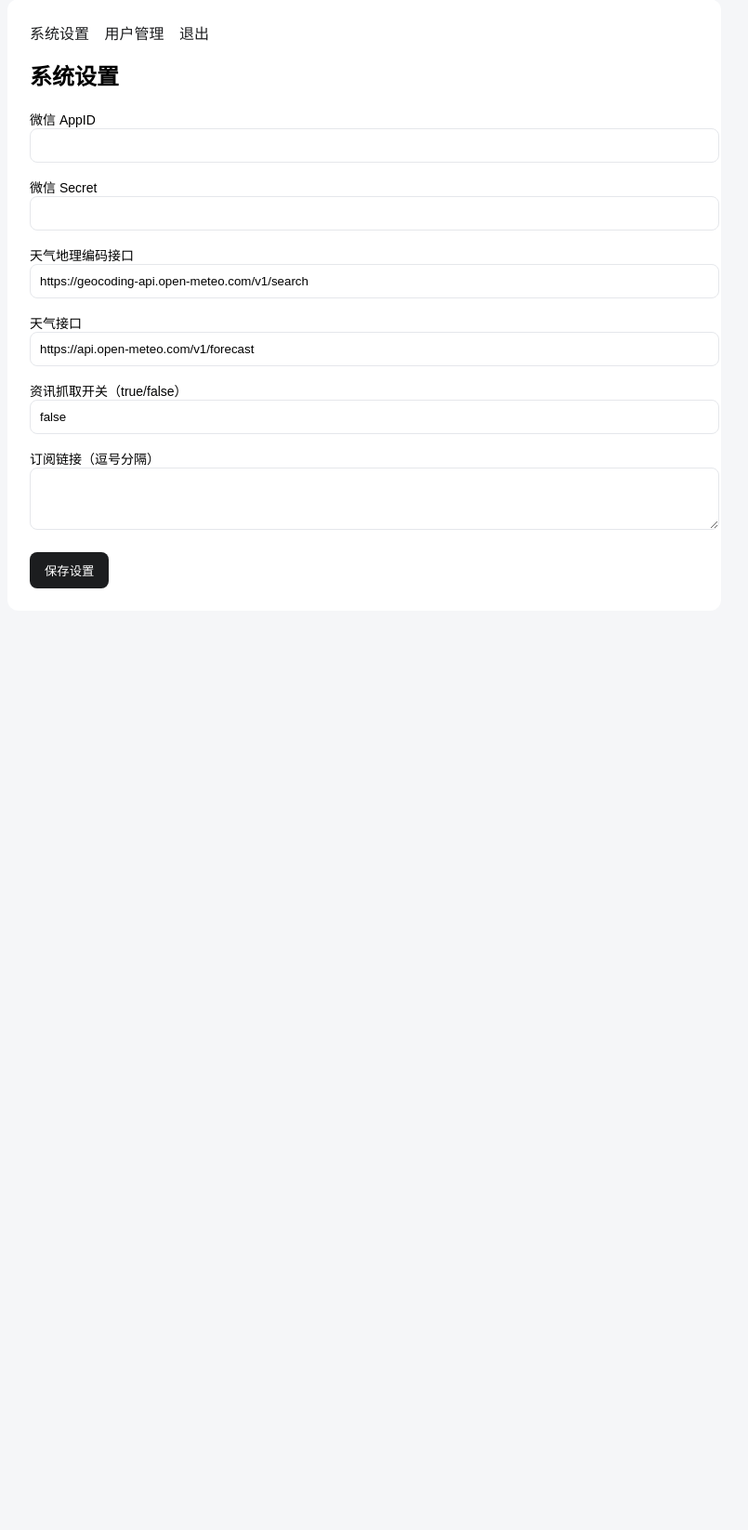
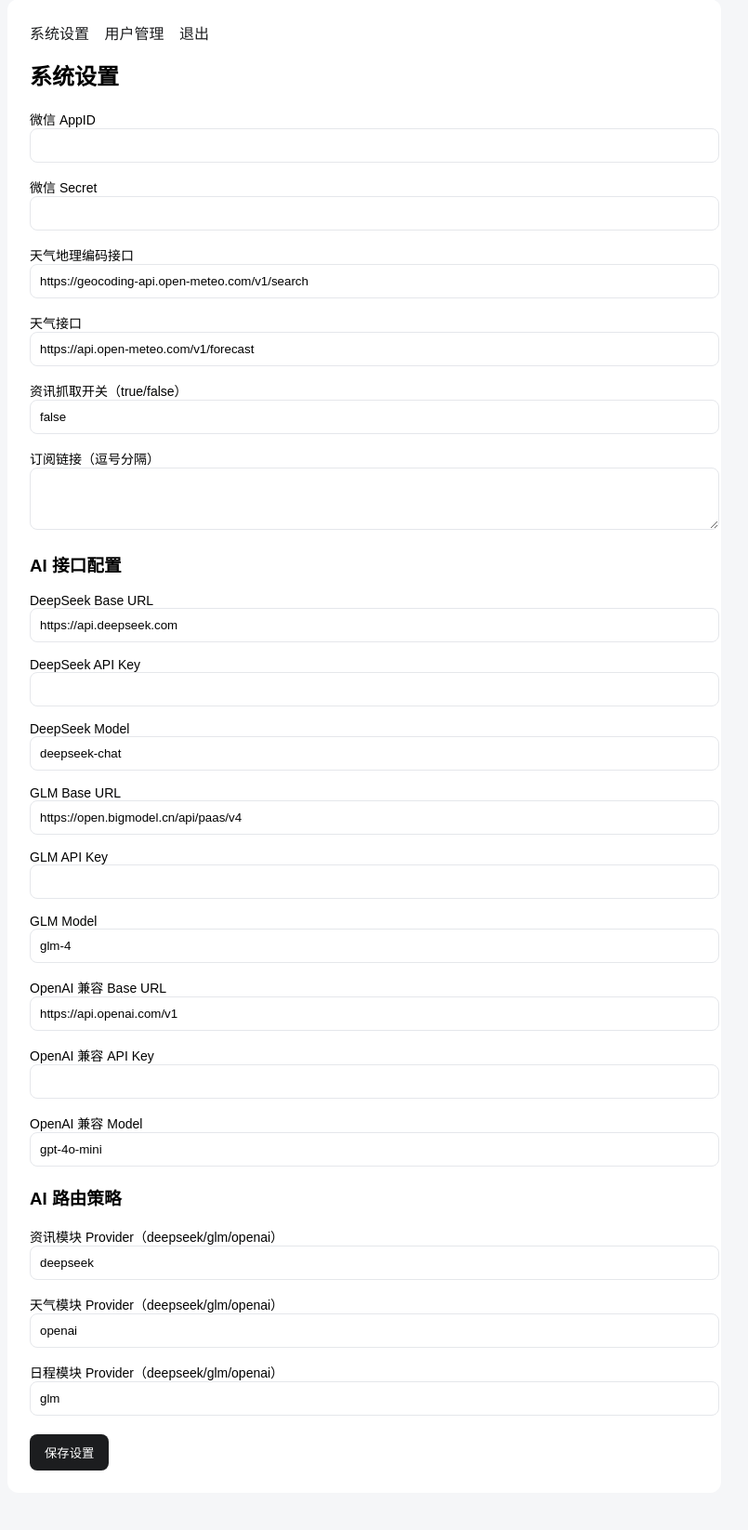
Before and after one commit to 654we/AIzx, a FastAPI app: page /admin/settings in a window 1280 px wide. Shown: the part 41-1687 px from the top of the page at 93% size, without its empty margins (248-1053 px from the left). Before the commit the page ends 674 px from the top, so only its background shows below. Run offline with FastAPI, Linux system fonts and the light colour scheme; the visitor is signed in with stand-in values (Sample User, id 1).

Commit message:
Add AI provider configuration scaffolding

```diff
--- a/backend/app/main.py
+++ b/backend/app/main.py
@@ -14,6 +14,7 @@ from jose import JWTError, jwt
 from sqlalchemy.orm import Session
 
 from app import crud, models, schemas
+from app.ai import DeepSeekProvider, GLMProvider, OpenAICompatProvider, ProviderConfig
 from app.auth import create_access_token
 from app.config import settings
 from app.database import init_db
@@ -408,6 +409,18 @@ def admin_settings(request: Request, db: Session = Depends(get_db)):
         "weather_api_url": setting_value("weather_api_url", settings.weather_api_url),
         "news_crawler_enabled": setting_value("news_crawler_enabled", "false"),
         "news_feed_urls": setting_value("news_feed_urls", ""),
+        "ai_deepseek_api_key": setting_value("ai_deepseek_api_key", ""),
+        "ai_deepseek_base_url": setting_value("ai_deepseek_base_url", "https://api.deepseek.com"),
+        "ai_deepseek_model": setting_value("ai_deepseek_model", "deepseek-chat"),
+        "ai_glm_api_key": setting_value("ai_glm_api_key", ""),
+        "ai_glm_base_url": setting_value("ai_glm_base_url", "https://open.bigmodel.cn/api/paas/v4"),
+        "ai_glm_model": setting_value("ai_glm_model", "glm-4"),
+        "ai_openai_api_key": setting_value("ai_openai_api_key", ""),
+        "ai_openai_base_url": setting_value("ai_openai_base_url", "https://api.openai.com/v1"),
+        "ai_openai_model": setting_value("ai_openai_model", "gpt-4o-mini"),
+        "ai_route_news": setting_value("ai_route_news", "deepseek"),
+        "ai_route_weather": setting_value("ai_route_weather", "openai"),
+        "ai_route_schedule": setting_value("ai_route_schedule", "glm"),
     }
     return templates.TemplateResponse(
         "admin_settings.html",
@@ -424,6 +437,18 @@ def admin_settings_post(
     weather_api_url: str = Form(""),
     news_crawler_enabled: str = Form("false"),
     news_feed_urls: str = Form(""),
+    ai_deepseek_api_key: str = Form(""),
+    ai_deepseek_base_url: str = Form(""),
+    ai_deepseek_model: str = Form(""),
+    ai_glm_api_key: str = Form(""),
+    ai_glm_base_url: str = Form(""),
+    ai_glm_model: str = Form(""),
+    ai_openai_api_key: str = Form(""),
+    ai_openai_base_url: str = Form(""),
+    ai_openai_model: str = Form(""),
+    ai_route_news: str = Form("deepseek"),
+    ai_route_weather: str = Form("openai"),
+    ai_route_schedule: str = Form("glm"),
     db: Session = Depends(get_db),
 ):
     redirect = require_admin(request)
@@ -435,6 +460,18 @@ def admin_settings_post(
     crud.upsert_setting(db, "weather_api_url", weather_api_url)
     crud.upsert_setting(db, "news_crawler_enabled", news_crawler_enabled)
     crud.upsert_setting(db, "news_feed_urls", news_feed_urls)
+    crud.upsert_setting(db, "ai_deepseek_api_key", ai_deepseek_api_key)
+    crud.upsert_setting(db, "ai_deepseek_base_url", ai_deepseek_base_url)
+    crud.upsert_setting(db, "ai_deepseek_model", ai_deepseek_model)
+    crud.upsert_setting(db, "ai_glm_api_key", ai_glm_api_key)
+    crud.upsert_setting(db, "ai_glm_base_url", ai_glm_base_url)
+    crud.upsert_setting(db, "ai_glm_model", ai_glm_model)
+    crud.upsert_setting(db, "ai_openai_api_key", ai_openai_api_key)
+    crud.upsert_setting(db, "ai_openai_base_url", ai_openai_base_url)
+    crud.upsert_setting(db, "ai_openai_model", ai_openai_model)
+    crud.upsert_setting(db, "ai_route_news", ai_route_news)
+    crud.upsert_setting(db, "ai_route_weather", ai_route_weather)
+    crud.upsert_setting(db, "ai_route_schedule", ai_route_schedule)
     return RedirectResponse(url="/admin/settings", status_code=status.HTTP_302_FOUND)
 
 
--- a/backend/app/templates/admin_settings.html
+++ b/backend/app/templates/admin_settings.html
@@ -36,6 +36,32 @@
       <input type="text" name="news_crawler_enabled" value="{{ settings.news_crawler_enabled }}" />
       <label>订阅链接（逗号分隔）</label>
       <textarea name="news_feed_urls" rows="3">{{ settings.news_feed_urls }}</textarea>
+      <h3>AI 接口配置</h3>
+      <label>DeepSeek Base URL</label>
+      <input type="text" name="ai_deepseek_base_url" value="{{ settings.ai_deepseek_base_url }}" />
+      <label>DeepSeek API Key</label>
+      <input type="password" name="ai_deepseek_api_key" value="{{ settings.ai_deepseek_api_key }}" />
+      <label>DeepSeek Model</label>
+      <input type="text" name="ai_deepseek_model" value="{{ settings.ai_deepseek_model }}" />
+      <label>GLM Base URL</label>
+      <input type="text" name="ai_glm_base_url" value="{{ settings.ai_glm_base_url }}" />
+      <label>GLM API Key</label>
+      <input type="password" name="ai_glm_api_key" value="{{ settings.ai_glm_api_key }}" />
+      <label>GLM Model</label>
+      <input type="text" name="ai_glm_model" value="{{ settings.ai_glm_model }}" />
+      <label>OpenAI 兼容 Base URL</label>
+      <input type="text" name="ai_openai_base_url" value="{{ settings.ai_openai_base_url }}" />
+      <label>OpenAI 兼容 API Key</label>
+      <input type="password" name="ai_openai_api_key" value="{{ settings.ai_openai_api_key }}" />
+      <label>OpenAI 兼容 Model</label>
+      <input type="text" name="ai_openai_model" value="{{ settings.ai_openai_model }}" />
+      <h3>AI 路由策略</h3>
+      <label>资讯模块 Provider（deepseek/glm/openai）</label>
+      <input type="text" name="ai_route_news" value="{{ settings.ai_route_news }}" />
+      <label>天气模块 Provider（deepseek/glm/openai）</label>
+      <input type="text" name="ai_route_weather" value="{{ settings.ai_route_weather }}" />
+      <label>日程模块 Provider（deepseek/glm/openai）</label>
+      <input type="text" name="ai_route_schedule" value="{{ settings.ai_route_schedule }}" />
       <button type="submit">保存设置</button>
     </form>
   </div>
```
Also changed, not shown: backend/app/ai.py (added, +47 -0 lines), backend/app/ai_router.py (added, +41 -0 lines), docs/ADMIN_GUIDE.md (+2 -0 lines), docs/PROGRESS.md (+1 -0 lines).
